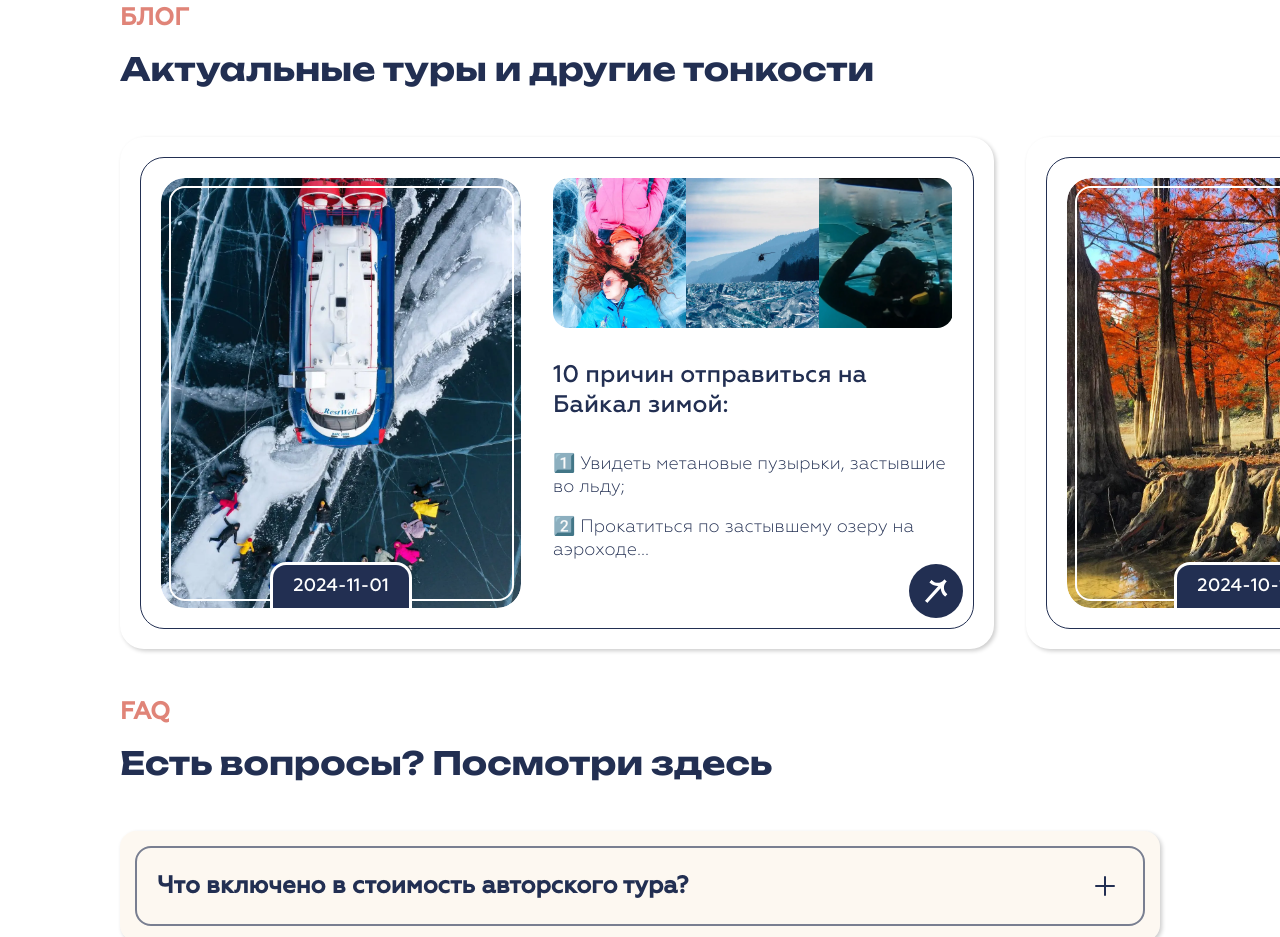
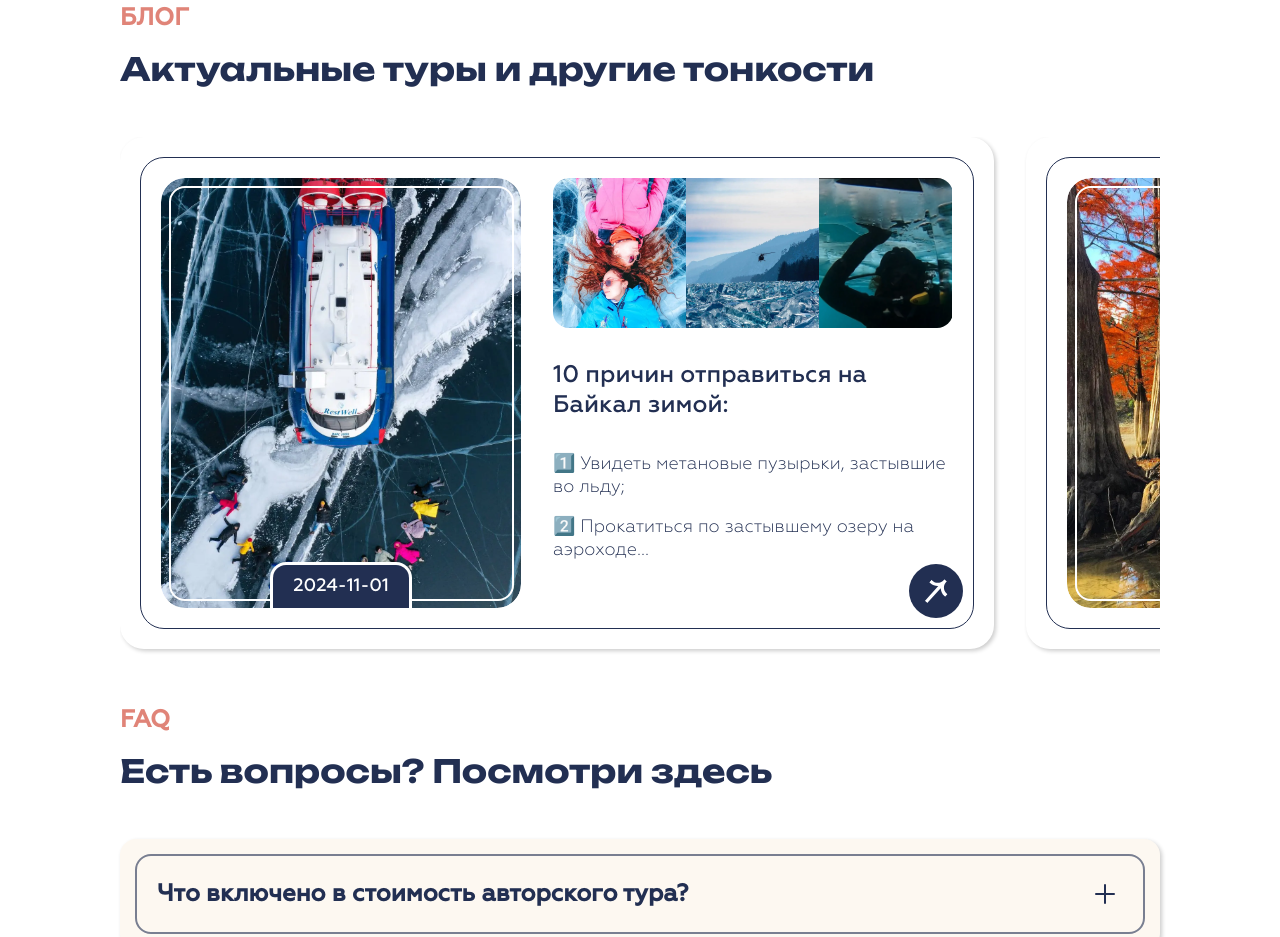
Before and after one commit to tamara-danilova2105/across-the-world, a React (Vite) app: page / in a window 1280 px wide. Shown: the part 3540-4477 px from the top of the page. Built offline with nearby package versions, Linux system fonts and the light colour scheme.

Commit message:
fix width

```diff
--- a/src/widgets/NewsBlog/ui/NewsBlog/NewsBlog.module.scss
+++ b/src/widgets/NewsBlog/ui/NewsBlog/NewsBlog.module.scss
@@ -2,4 +2,10 @@
 
 .newsBlogContainer {
     @include section-style;
+
+    > div:nth-child(2) {
+        height: 520px;
+        width: 100%;
+        overflow: hidden;
+    }
 }
--- a/src/widgets/NewsBlog/ui/NewsBlog/NewsBlog.tsx
+++ b/src/widgets/NewsBlog/ui/NewsBlog/NewsBlog.tsx
@@ -14,7 +14,6 @@ export const NewsBlog = () => {
             <TitleSection title="Актуальные туры и другие тонкости" subtitle="БЛОГ"/>
             <Stack
                 gap="32"
-                max
             >
                 {dataBlog.map(news => (
                     <CardBlog key={news.id} news={news}/>
```
